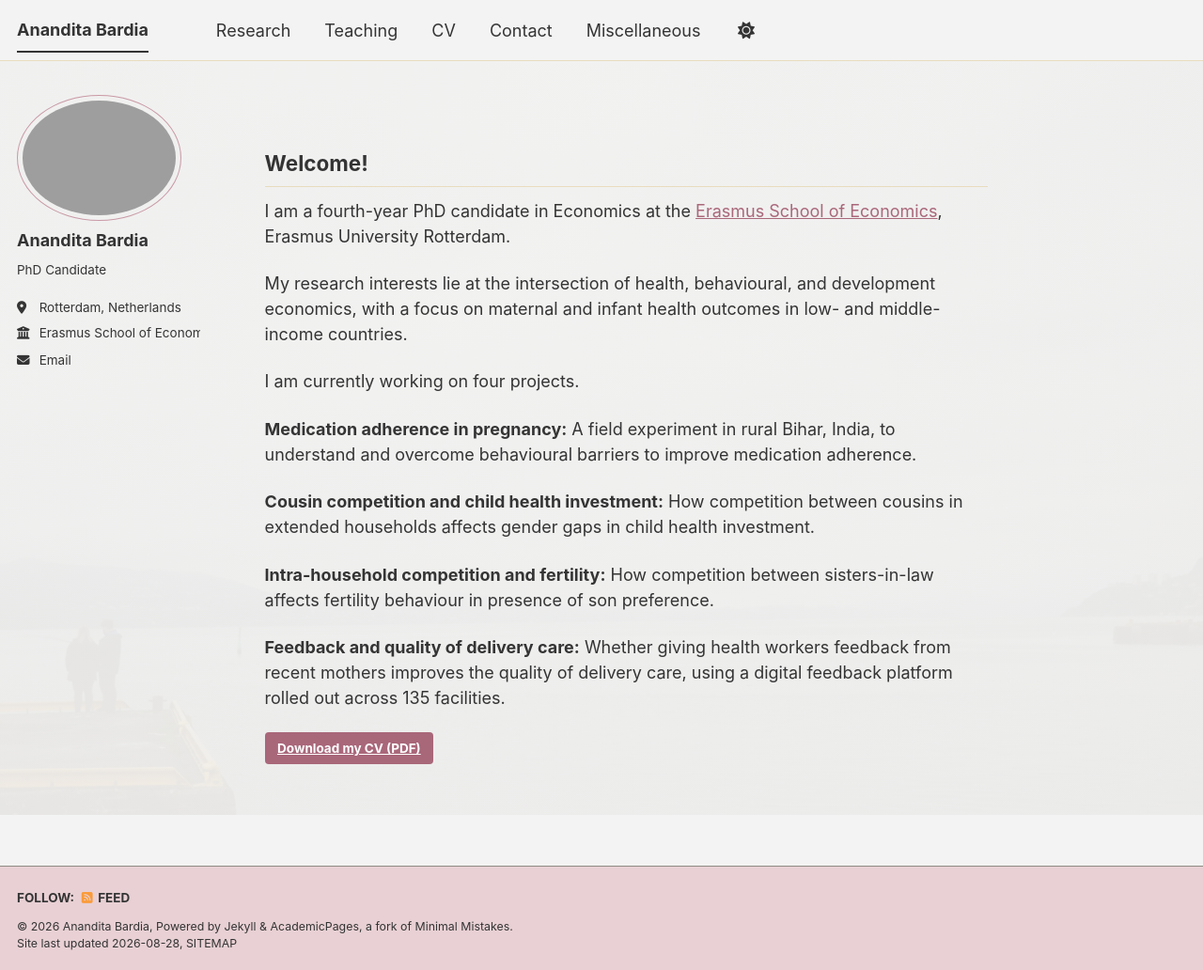
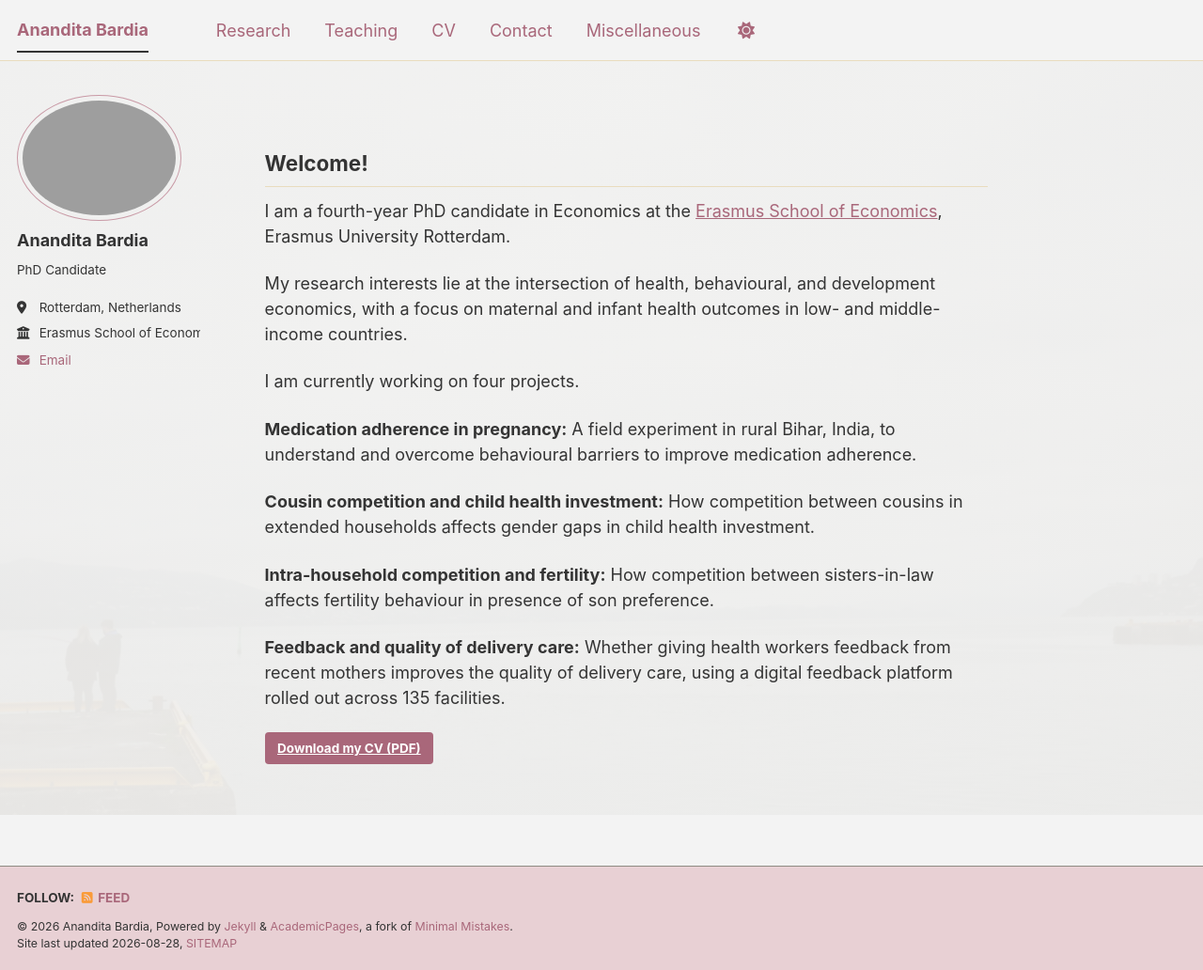
Before and after one commit to ananditabardia/ananditabardia.github.io, a Jekyll site: the page built from _pages/about.md, in a window 1280 px wide and 1032 px high. Shown: the whole window at 94% size. Built offline with Jekyll 4.4.1, drawn with Linux system fonts in a browser that asks for light colours; a script bundle is joined from its source files by our own code; library files that are not in the unit come from our copies.

Commit message:
Update main.scss

```diff
--- a/assets/css/main.scss
+++ b/assets/css/main.scss
@@ -34,27 +34,25 @@
 ;
 
 /* dusty pink */
+:root {
+  --link-color: #A9677A;
+  --link-color-hover: #8A4E60;
+  --link-color-visited: #8A4E60;
+  --footer-background-color: #E8D0D4;
+}
+
 .page__footer {
-  background-color: #E8D0D4;
+  background-color: #E8D0D4 !important;
 }
 
 a {
-  color: #A9677A;
-}
-
-a:hover {
-  color: #8A4E60;
-}
-
-.page__title,
-.archive__item-title {
-  border-bottom-color: #C99AA6;
+  color: #A9677A !important;
 }
 
 .btn--primary {
-  background-color: #A9677A;
+  background-color: #A9677A !important;
 }
 
 .author__avatar img {
-  border-color: #C99AA6;
+  border-color: #C99AA6 !important;
 }
```
